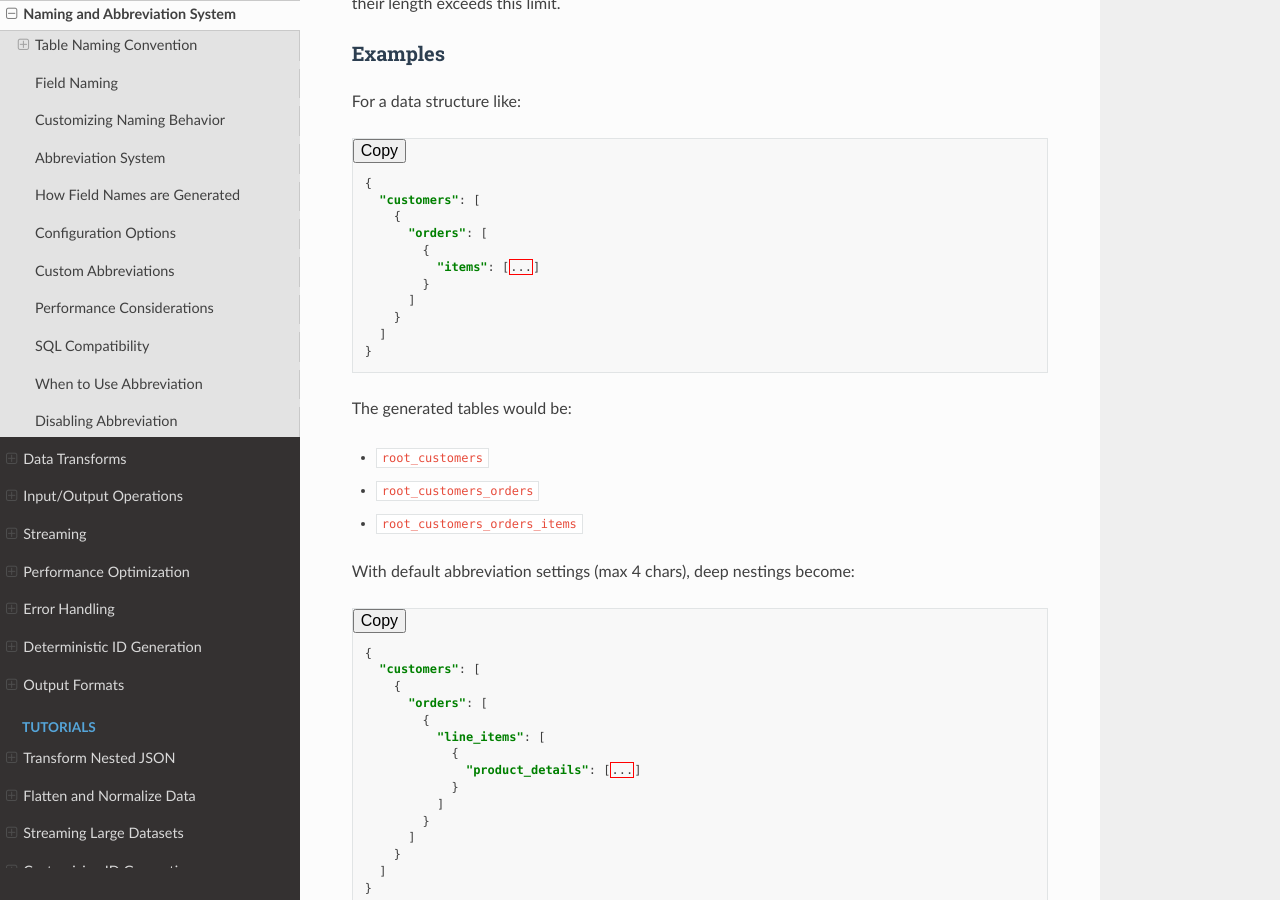
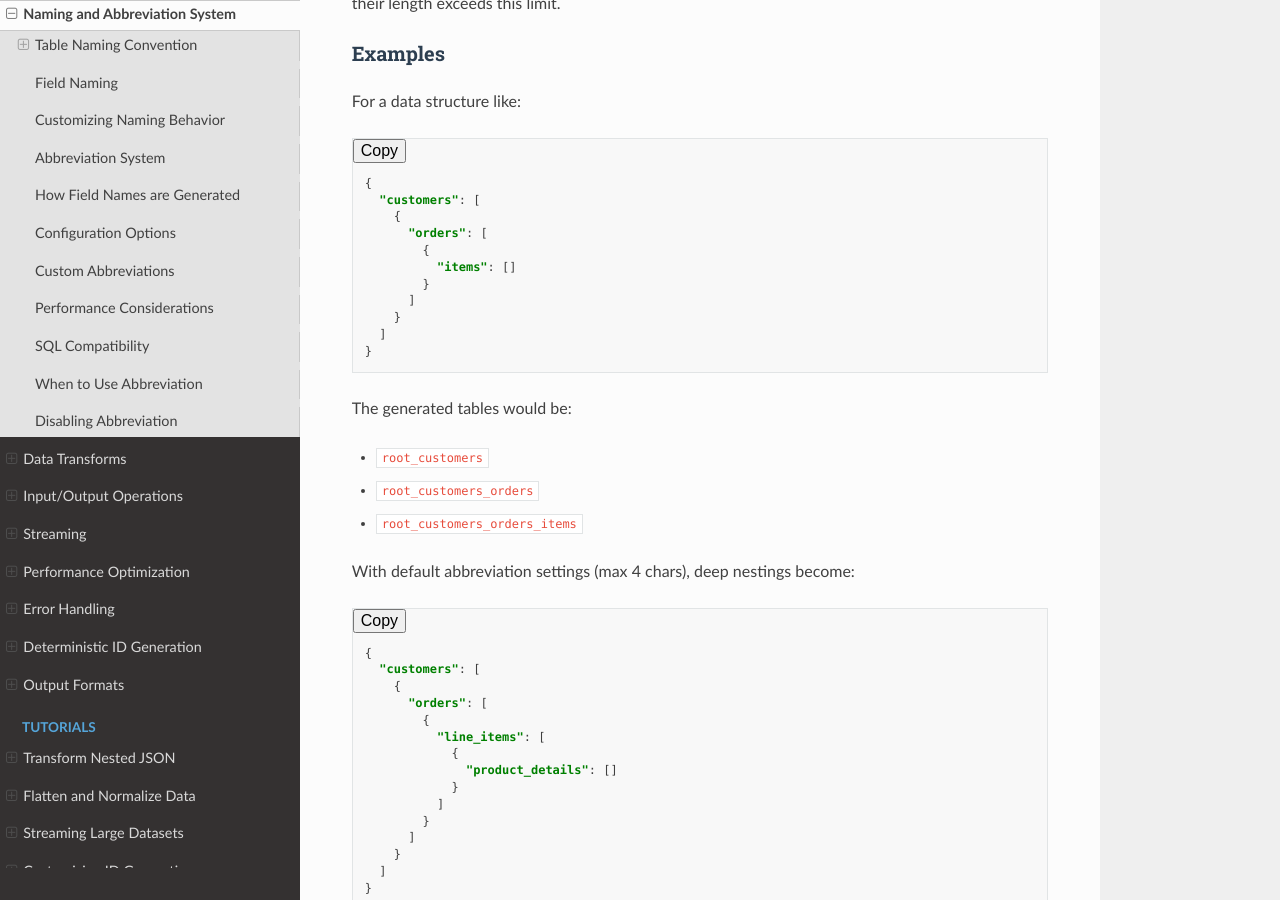
Before and after one commit to scottdraper8/transmog, a Sphinx documentation site: the page built from docs/user/processing/naming.md, in a window 1280 px wide and 900 px high, scrolled down 506 px. Built offline with Sphinx 7.4.7 and the Read the Docs theme 3.1.0, drawn with Linux system fonts in a browser that asks for light colours.

Commit message:
Fixes json error in docs

```diff
--- a/docs/user/processing/naming.md
+++ b/docs/user/processing/naming.md
@@ -25,7 +25,7 @@ For a data structure like:
     {
       "orders": [
         {
-          "items": [...]
+          "items": []
         }
       ]
     }
@@ -49,7 +49,7 @@ With default abbreviation settings (max 4 chars), deep nestings become:
         {
           "line_items": [
             {
-              "product_details": [...]
+              "product_details": []
             }
           ]
         }
```
